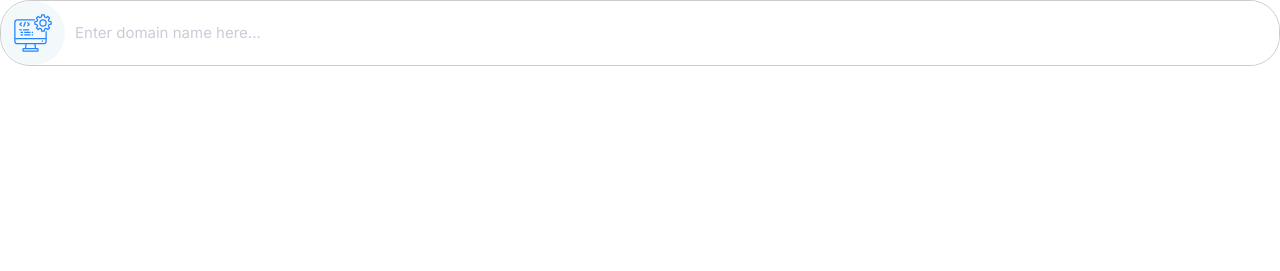
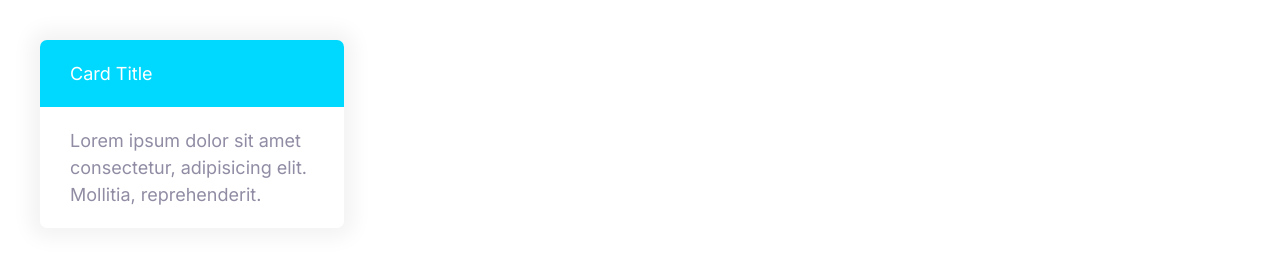
Before and after one commit to yuchen-star/moshify, a plain HTML site: page index.html in a window 1280 px wide. Drawn offline with Linux system fonts and the light colour scheme.

Commit message:
Define the cards.

```diff
--- a/css/styles.css
+++ b/css/styles.css
@@ -275,3 +275,25 @@ a {
         font-size: 1.5rem;
     }
 }
+
+/* Cards */
+.card {
+    border-radius: 7px;
+    box-shadow: 0 0 20px 10px #f3f3f3;
+    overflow: hidden;
+}
+
+.card__header,
+.card__body {
+    padding: 2rem 3rem;
+}
+
+.card--primary .card__header {
+    background: var(--color-primary);
+    color: #fff;
+}
+
+.card--secondary .card__header {
+    background: var(--color-secondary);
+    color: #fff;
+}
--- a/index.html
+++ b/index.html
@@ -14,14 +14,14 @@
         <link rel="stylesheet" href="css/styles.css" />
     </head>
     <body>
-        <div class="input-group">
-            <span class="icon-container">
-                <svg class="icon icon--primary">
-                    <use xlink:href="images/sprite.svg#computer"></use>
-                </svg>
-            </span>
-
-            <input class="input" type="text" placeholder="Enter domain name here..." />
+        <div style="width: 30%; padding: 4rem">
+            <div class="card card--secondary">
+                <header class="card__header">Card Title</header>
+                <div class="card__body">
+                    Lorem ipsum dolor sit amet consectetur, adipisicing elit. Mollitia,
+                    reprehenderit.
+                </div>
+            </div>
         </div>
     </body>
 </html>
```
